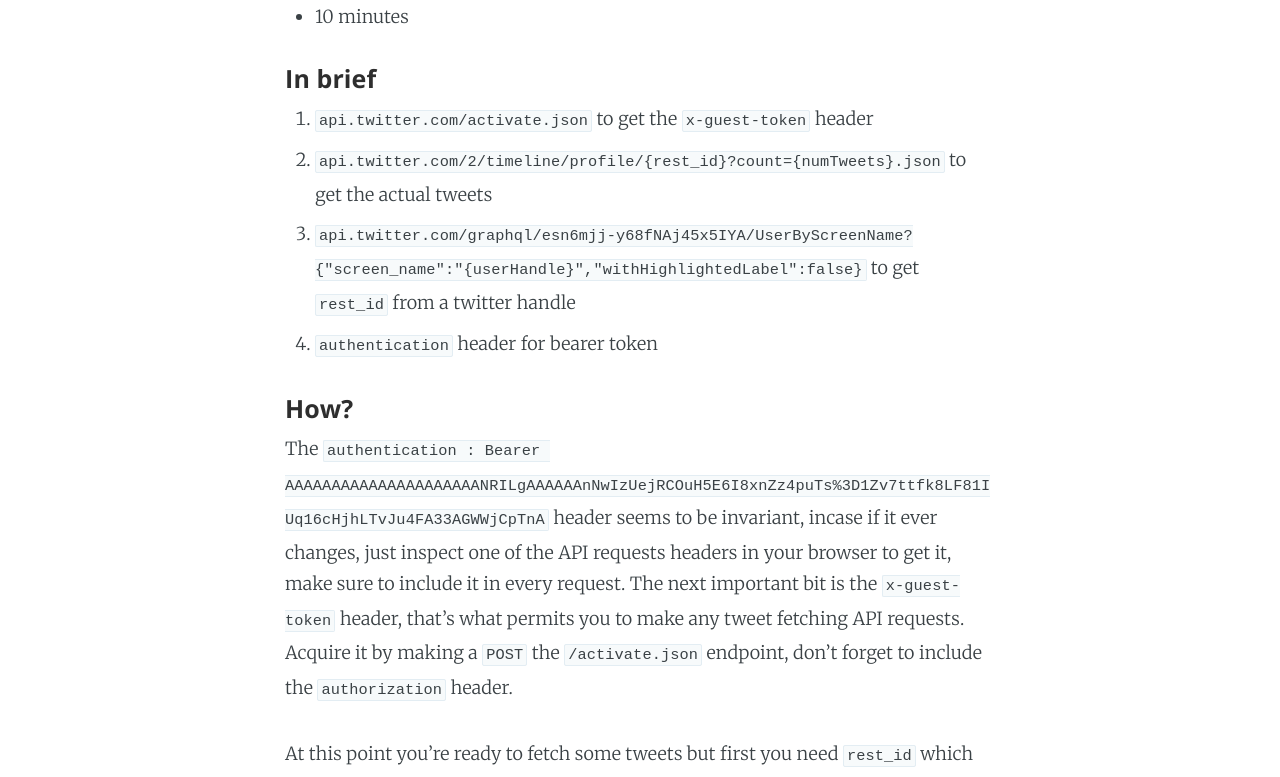
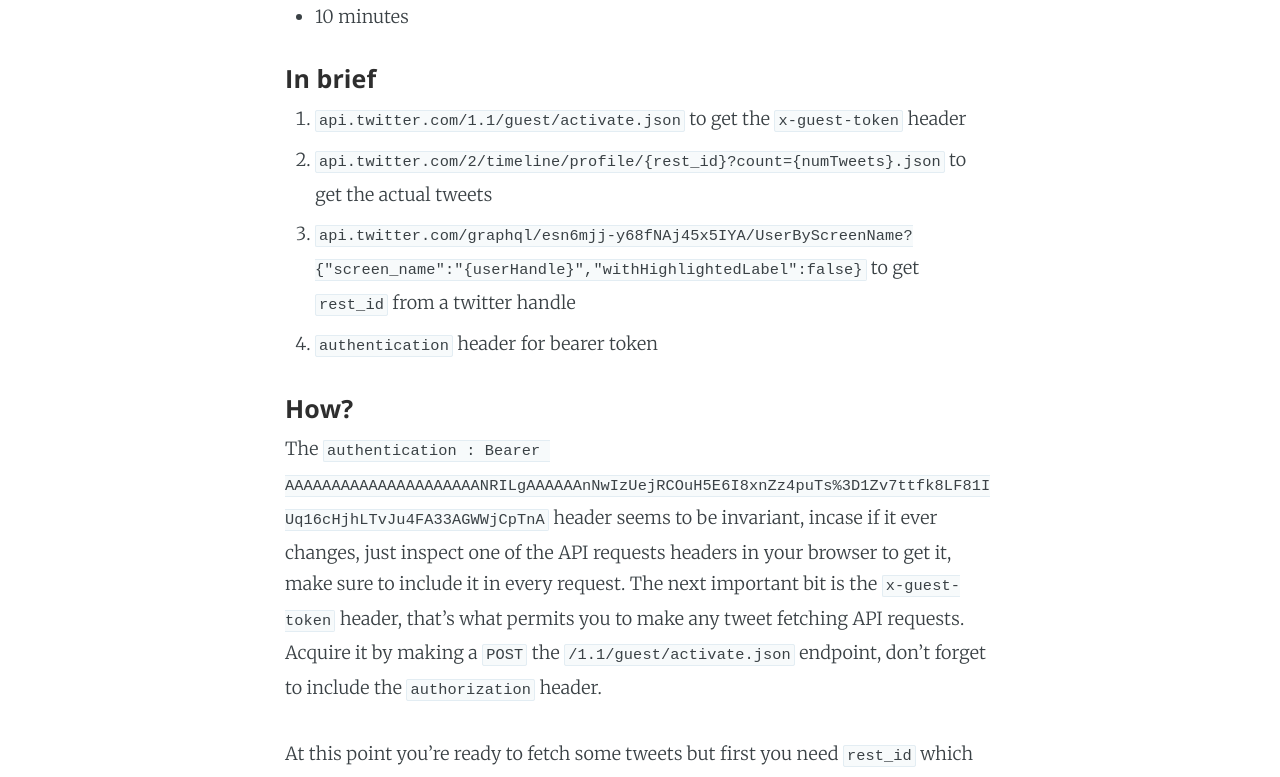
Before and after one commit to 7-m/7-m.github.io, a Jekyll site: the page built from _posts/2020-11-23-Scraping-Twitter.markdown, in a window 1280 px wide. Shown: the part 501-1278 px from the top of the page. Built offline with Jekyll 4.4.1, drawn with Linux system fonts in a browser that asks for light colours.

Commit message:
corrected twitter guest token endpoint

```diff
--- a/_posts/2020-11-23-Scraping-Twitter.markdown
+++ b/_posts/2020-11-23-Scraping-Twitter.markdown
@@ -13,13 +13,13 @@ Want to scrape a handful of tweets? but don't want to sign up for twitter develo
 - 10 minutes
 
 #### In brief
-1. `api.twitter.com/activate.json` to get the `x-guest-token` header
+1. `api.twitter.com/1.1/guest/activate.json` to get the `x-guest-token` header
 2. `api.twitter.com/2/timeline/profile/{rest_id}?count={numTweets}.json` to get the actual tweets
 3. `api.twitter.com/graphql/esn6mjj-y68fNAj45x5IYA/UserByScreenName?{"screen_name":"{userHandle}","withHighlightedLabel":false}` to get `rest_id` from a twitter handle
 4. `authentication` header for bearer token
 
 #### How?
-The `authentication : Bearer AAAAAAAAAAAAAAAAAAAAANRILgAAAAAAnNwIzUejRCOuH5E6I8xnZz4puTs%3D1Zv7ttfk8LF81IUq16cHjhLTvJu4FA33AGWWjCpTnA` header seems to be invariant, incase if it ever changes, just inspect one of the API requests headers in your browser to get it, make sure to include it in every request. The next important bit is the `x-guest-token` header, that's what permits you to make any tweet fetching API requests. Acquire it by making a `POST` the `/activate.json` endpoint, don't forget to include the `authorization` header.
+The `authentication : Bearer AAAAAAAAAAAAAAAAAAAAANRILgAAAAAAnNwIzUejRCOuH5E6I8xnZz4puTs%3D1Zv7ttfk8LF81IUq16cHjhLTvJu4FA33AGWWjCpTnA` header seems to be invariant, incase if it ever changes, just inspect one of the API requests headers in your browser to get it, make sure to include it in every request. The next important bit is the `x-guest-token` header, that's what permits you to make any tweet fetching API requests. Acquire it by making a `POST` the `/1.1/guest/activate.json` endpoint, don't forget to include the `authorization` header.
 
  At this point you're ready to fetch some tweets but first you need `rest_id` which identifies a twitter user. To acquire it, `GET` the `/esn6mjj-y68fNAj45x5IYA/UserByScreenName` endpoint. Include `x-guest-token` and `authorization` headers. Substitute `userHandle` in the query part `{"screen_name":"{userHandle}","withHighlightedLabel":false}` with the twitter handle of the user, for ex. `{"screen_name":"theasf","withHighlightedLabel":false}` (Apache Foundation's twitter handle). The `esn6mjj-y68fNAj45x5IYA` in the path seems to be a graphQl query hash so its invaraint, but, if it does change, inspect the API requests in your browser to acquire the new value. The response is a JSON, and you can get `rest_id` using the JSONPath `$.data.user.rest_id`.
 
```
